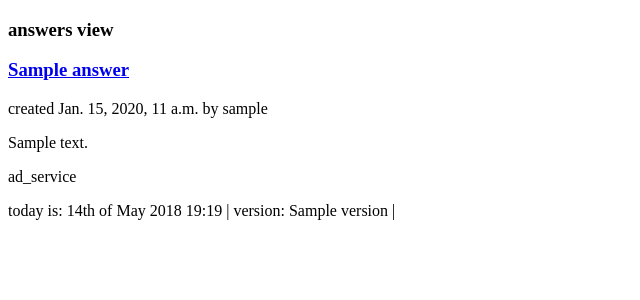
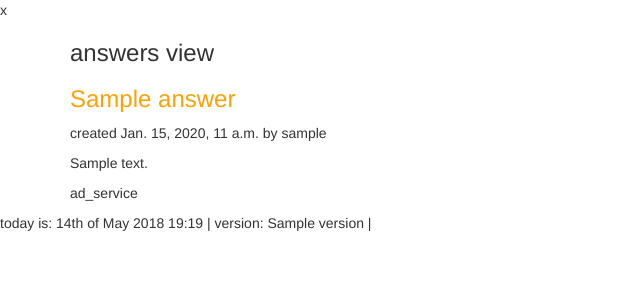
Before and after one commit to 2RMalinowski/ad_service_v3, a Django app: template templates/ui_app/answer/answer_list.html in a window 1280 px wide. Shown: the top 300 px of the page, without its empty margins (0-640 px from the left). Run offline with Django 3.2, Linux system fonts and the light colour scheme; tables that the repository leaves empty hold one stand-in row (values such as "Sample post"); the template is opened without the code that fills it: values that come from a table or form of the project are taken from there, most other values are stand-ins (such as "Sample title", 1, 10 or a date in 2020); some libraries are stand-ins or nearby versions.

Commit message:
ccs working

```diff
--- a/templates/ui_app/base.html
+++ b/templates/ui_app/base.html
@@ -1,13 +1,16 @@
-<!DOCTYPE html>
+{% load staticfiles %}
 <html>
 <head>
+
   <meta charset="UTF-8">
   <title>{% block title %}{% endblock %}</title>
-          <!--<link rel="stylesheet" href="//maxcdn.bootstrapcdn.com/bootstrap/3.3.7/css/bootstrap.min.css">-->
-          <!--<link rel="stylesheet" href="//maxcdn.bootstrapcdn.com/bootstrap/3.3.7/css/bootstrap-theme.min.css">-->
+          <link rel="stylesheet" href="//maxcdn.bootstrapcdn.com/bootstrap/3.3.7/css/bootstrap.min.css">
+          <link rel="stylesheet" href="//maxcdn.bootstrapcdn.com/bootstrap/3.3.7/css/bootstrap-theme.min.css">
+        <link rel="stylesheet" href="{% static 'css/ui_app.css' %}">
+x
 
         <!--<meta name="viewport" content="width=device-width, initial-scale=1">-->
-        <!--<link rel="stylesheet" href="https://maxcdn.bootstrapcdn.com/bootstrap/3.3.7/css/bootstrap.min.css">-->
+        <!--<link rel="stylesheet" href="https://ma xcdn.bootstrapcdn.com/bootstrap/3.3.7/css/bootstrap.min.css">-->
         <!--<script src="https://ajax.googleapis.com/ajax/libs/jquery/3.2.1/jquery.min.js"></script>-->
         <!--<script src="https://maxcdn.bootstrapcdn.com/bootstrap/3.3.7/js/bootstrap.min.js"></script>-->
 
--- a/ui_app/static/css/ui_app.css
+++ b/ui_app/static/css/ui_app.css
@@ -1,3 +1,4 @@
-h2 a {
+h3 a {
     color: #FCA205;
 }
+}
```
